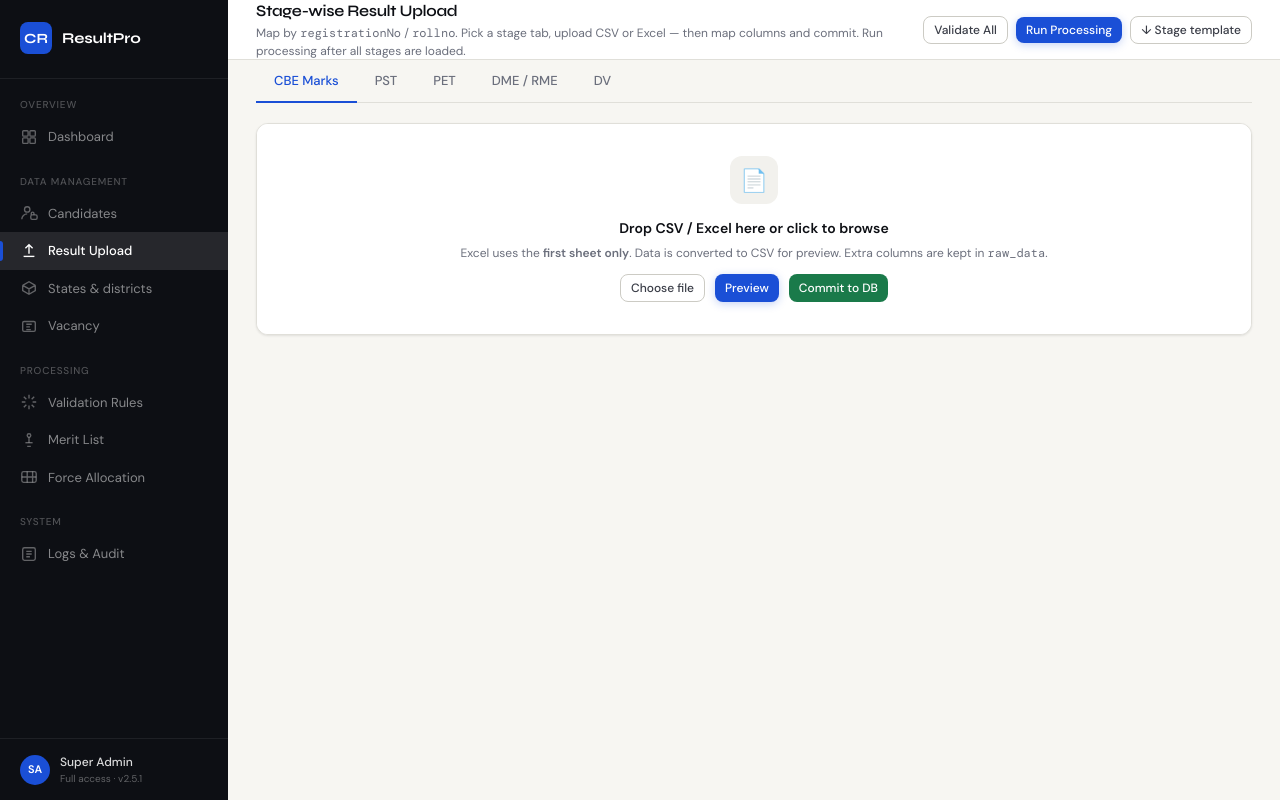
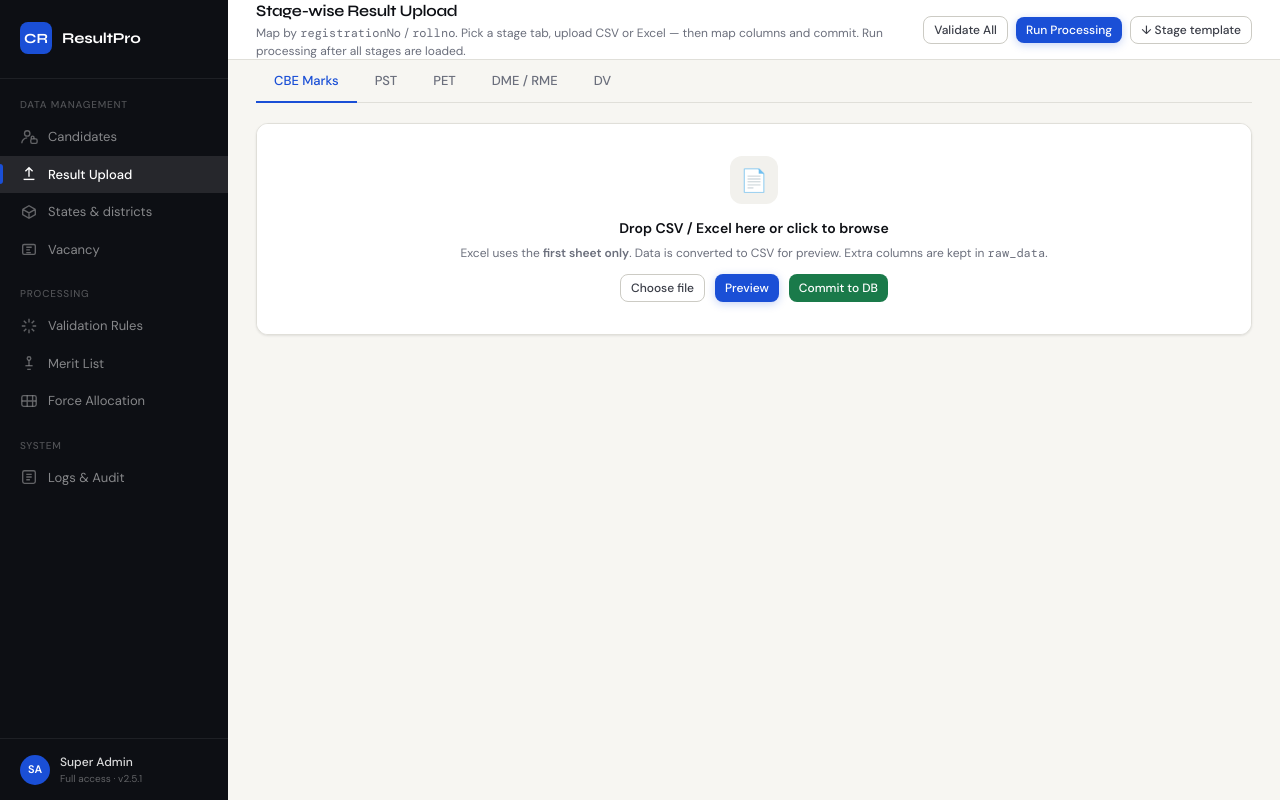
Before and after one commit to vishal-nakiya/result_engine, a Next.js app in the folder frontend/: page /upload in a window 1280 px wide. Built offline with nearby package versions, Linux system fonts and the light colour scheme.

Commit message:
Refactor layout and sidebar components; remove unnecessary elements and suppress hydration warnings. Clean up CandidatesClient by removing upload hint. Update dashboard page by removing title for a cleaner UI.

```diff
--- a/frontend/app/candidates/CandidatesClient.js
+++ b/frontend/app/candidates/CandidatesClient.js
@@ -298,10 +298,6 @@ export default function CandidatesClient({ initial }) {
           >
             <div className="upload-icon-big">📄</div>
             <div className="upload-title">{uploadBusy ? "Uploading…" : "Drop Candidate_Master.csv here (or click)"}</div>
-            <div className="upload-hint">
-              Required: registrationNo, rollno, category (UR/OBC/SC/ST/EWS/ESM), gender (1=F,2=M), state_ut_code_considered,
-              total_marks_new, dob (DD-MM-YYYY) · Max 50 MB
-            </div>
             {uploadErr ? <div style={{ marginTop: 10, color: "var(--red)", fontSize: 12 }}>{uploadErr}</div> : null}
           </div>
         </div>
--- a/frontend/app/components/Sidebar.js
+++ b/frontend/app/components/Sidebar.js
@@ -32,17 +32,6 @@ export default function Sidebar({ open = false, onClose = () => {} } = {}) {
           ✕
         </button>
       </div>
-
-      <div className="nav-section-label">Overview</div>
-      <NavItem href="/dashboard" current={is("/dashboard")} onClick={() => go("/dashboard")}>
-        <svg className="nav-icon" viewBox="0 0 20 20" fill="none" stroke="currentColor" strokeWidth="1.5">
-          <rect x="3" y="3" width="6" height="6" rx="1" />
-          <rect x="3" y="11" width="6" height="6" rx="1" />
-          <rect x="11" y="3" width="6" height="6" rx="1" />
-          <rect x="11" y="11" width="6" height="6" rx="1" />
-        </svg>
-        Dashboard
-      </NavItem>
 
       <div className="nav-section-label">Data Management</div>
       <NavItem href="/candidates" current={is("/candidates")} onClick={() => go("/candidates")}>
--- a/frontend/app/dashboard/page.js
+++ b/frontend/app/dashboard/page.js
@@ -12,7 +12,6 @@ export default async function DashboardPage() {
     <AppShell>
       <div className="topbar">
         <div className="topbar-left">
-          <div className="topbar-title">Dashboard</div>
           <div className="topbar-sub">Last processed: — · Vacancy table: {totalVacancies} slots · 8 forces</div>
         </div>
         <div className="topbar-actions">
--- a/frontend/app/layout.js
+++ b/frontend/app/layout.js
@@ -6,14 +6,14 @@ export const metadata = {
 
 export default function RootLayout({ children }) {
   return (
-    <html lang="en">
+    <html lang="en" suppressHydrationWarning>
       <head>
         <link
           href="https://fonts.googleapis.com/css2?family=DM+Sans:ital,opsz,wght@0,9..40,300;0,9..40,400;0,9..40,500;0,9..40,600;1,9..40,300&family=DM+Mono:wght@400;500&family=Syne:wght@400;500;600;700;800&display=swap"
           rel="stylesheet"
         />
       </head>
-      <body>{children}</body>
+      <body suppressHydrationWarning>{children}</body>
     </html>
   );
 }
```
